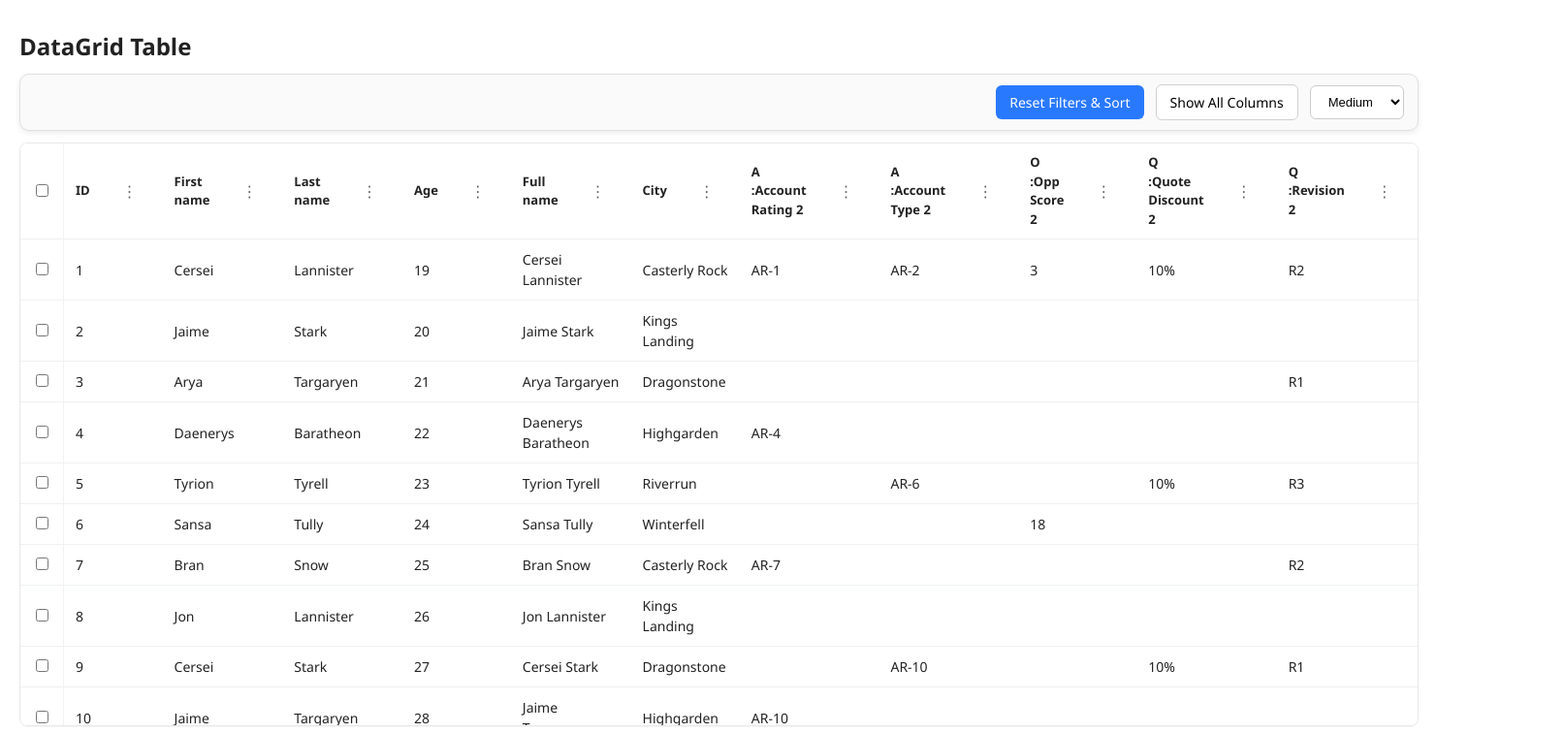
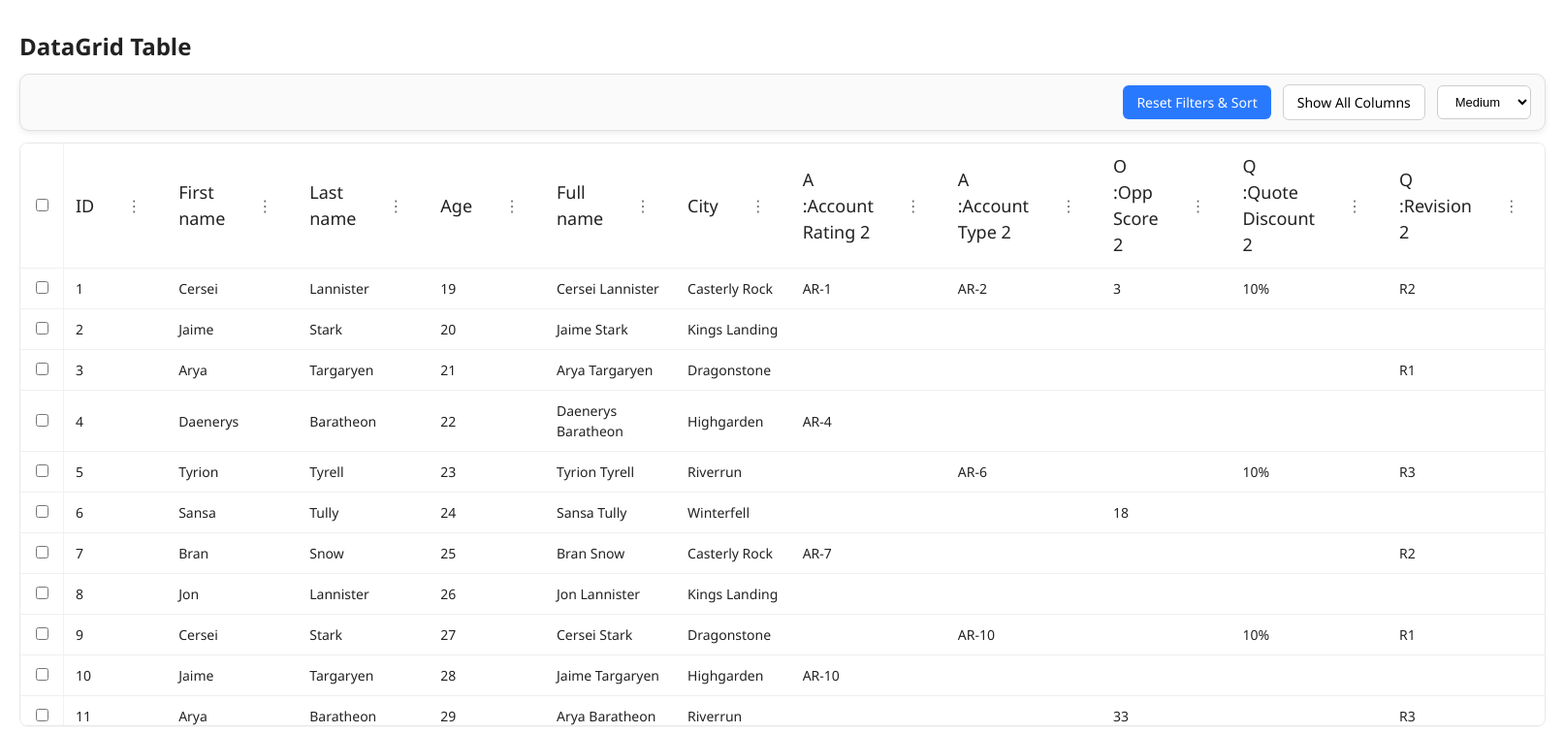
Before and after one commit to meghanashankar870/react-filter, a React (Vite) app: page / in a window 1280 px wide. Shown: the top 756 px of the page at 97% size, 1614 px wide, since content can reach past the window. Built offline with nearby package versions, Linux system fonts and the light colour scheme.

Commit message:
initial commit

```diff
--- a/package.json
+++ b/package.json
@@ -11,7 +11,8 @@
   },
   "dependencies": {
     "react": "^19.2.0",
-    "react-dom": "^19.2.0"
+    "react-dom": "^19.2.0",
+    "react-window": "^1.8.7"
   },
   "devDependencies": {
     "@eslint/js": "^9.39.1",
--- a/src/App.css
+++ b/src/App.css
@@ -468,3 +468,8 @@ thead th {
   background: #1976d2; /* MUI blue */
   opacity: 1;
 }
+
+.table-header .col-title {
+  font-size: 18px !important;   /* increase as you like */
+  font-weight: 500;
+}
--- a/src/App.jsx
+++ b/src/App.jsx
@@ -14,6 +14,12 @@ function App() {
     { key: "fullName", title: "Full name", width: 220 },
     { key: "city", title: "City", width: 180 },
   ];
+
+  const ROW_HEIGHTS = {
+  small: 28,
+  medium: 40,
+  large: 54,
+};
 
   // UI / grid state
   const [allColumns, setAllColumns] = useState(defaultColumns);
@@ -337,6 +343,8 @@ function App() {
                   filterAnchor={filterAnchor}
                   activeHeader={activeHeader}
                   setActiveHeader={setActiveHeader}
+                   size={tableSize}
+                  rowHeight={ROW_HEIGHTS[tableSize]}
                 />
               ))}
             </tr>
--- a/src/FilterPanel.jsx
+++ b/src/FilterPanel.jsx
@@ -34,13 +34,25 @@ export default function FilterPanel({
   }, [filter, onChange]);
 
   // popup positioning
-  const popupWidth = 520;
-  const left = Math.max(
-    8,
-    Math.min(anchor.left - 60, window.innerWidth - popupWidth - 8)
-  );
+  // ----- FIX FILTER PANEL POSITION -----
 
-  const top = anchor.bottom - 80;
+const popupWidth = 520;
+const popupHeight = 80; // approx height of filter row
+
+// Get right edge of popup based on anchor
+let left = anchor.left - popupWidth / 2 + 40;
+
+// Ensure popup stays inside screen (left boundary)
+if (left < 8) left = 8;
+
+// Ensure popup doesn't overflow right side
+if (left + popupWidth > window.innerWidth - 8) {
+  left = window.innerWidth - popupWidth - 8;
+}
+
+// Always show BELOW the column header
+const top = anchor.bottom + 8;
+
 
   const popupStyle = {
     position: "fixed",
```
Also changed, not shown: src/VirtualizedBody.jsx (added), 1 other file (tests, documents, lock files or other folders).
